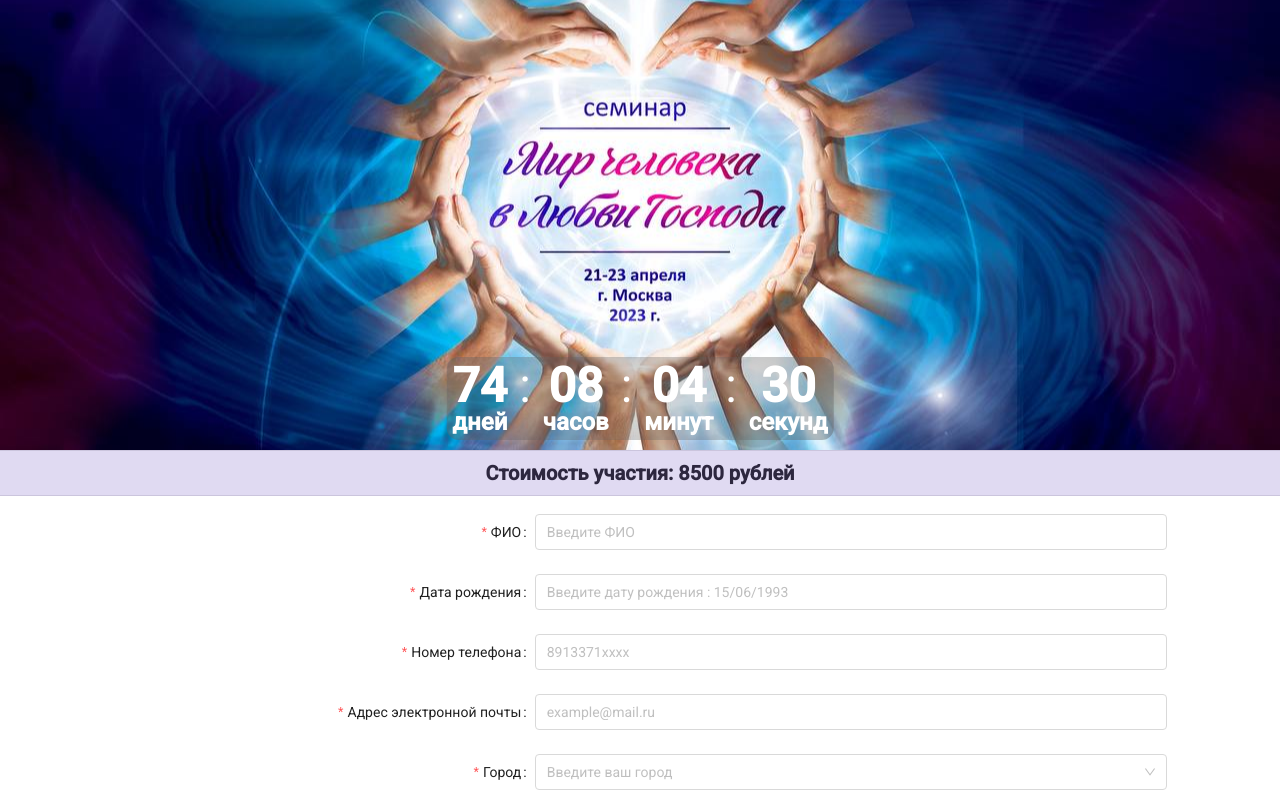
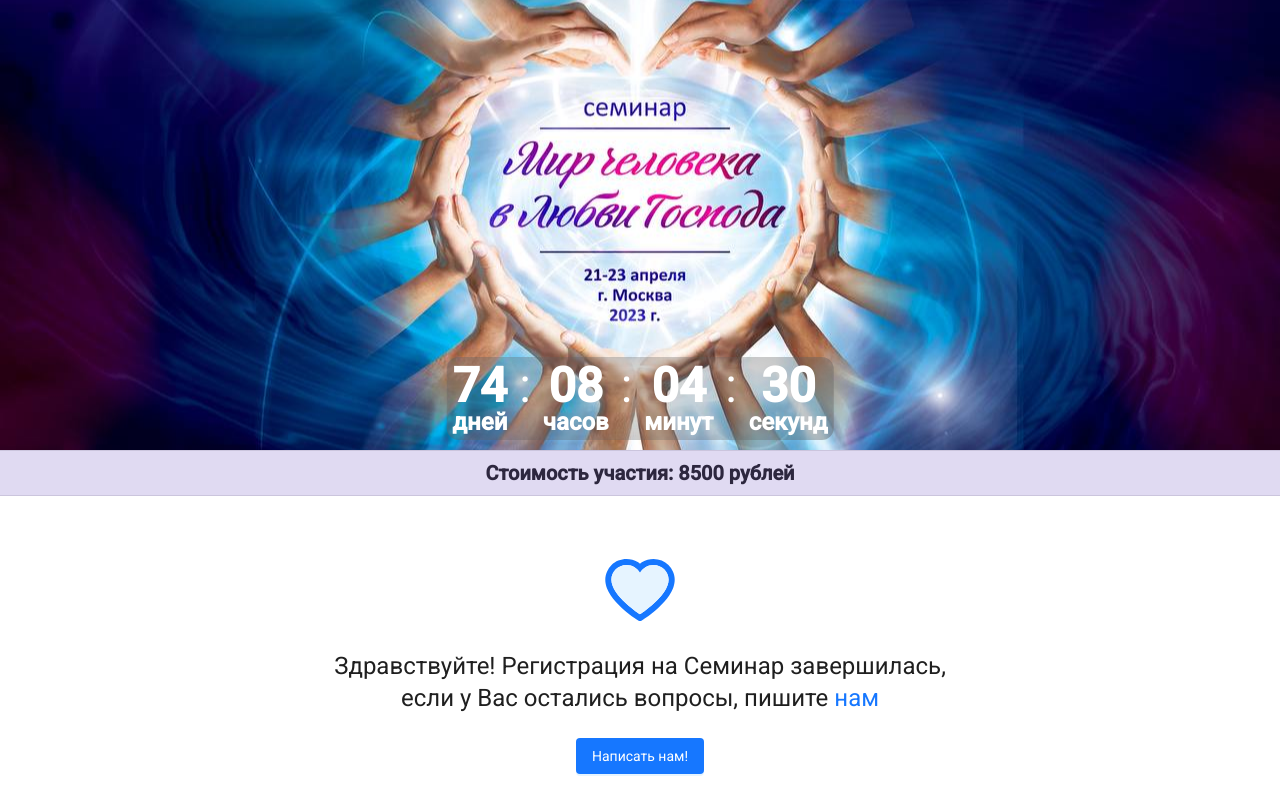
Before and after one commit to Vasyah/seminar-frontend, a React (Create React App) app: page / in a window 1280 px wide. Shown: the top 800 px of the page. Built offline with nearby package versions, Linux system fonts and the light colour scheme.

Commit message:
-add RegistrationEnd.tsx

```diff
--- a/public/index.html
+++ b/public/index.html
@@ -7,7 +7,7 @@
     <meta name="theme-color" content="#000000" />
     <meta
       name="description"
-      content="Web site created using create-react-app"
+      content="Семинар Москва"
     />
     <meta http-equiv="Permissions-Policy" content="interest-cohort=()">
     <link rel="apple-touch-icon" href="%PUBLIC_URL%/logo192.png" />
--- a/src/components/Container/Container.tsx
+++ b/src/components/Container/Container.tsx
@@ -1,4 +1,4 @@
-import React, { FC, useEffect, useState } from 'react';
+import React, { FC, useState } from 'react';
 import { ConfigProvider, Divider, Spin, Typography } from 'antd';
 import { Banner } from '../Banner/Banner';
 import { Tips } from '../Tips/Tips';
@@ -11,7 +11,7 @@ import { useWindowSize } from '../../hooks/useSize';
 import { OurTeachers } from '../OurTeachers/OutTeachers';
 import { RegistrationConfirm } from '../RegistrationConfirm/RegistrationConfirm';
 import { seminarPrice } from '../../utils/variables';
-import { getRegistrationTemplate } from '../../modules/RegistrationForm/helpers/getRegistrationTemplate';
+import { RegistrationEnd } from '../RegistrationEnd/RegistrationEnd';
 
 export interface ILayout {}
 
@@ -47,6 +47,7 @@ export const Container: FC<ILayout> = (props: ILayout) => {
   const size = useWindowSize();
   const [loading, setLoading] = useState(false);
   const [isModalOpen, setIsModalOpen] = useState(false);
+  const [registrationEnd, setRegistrationEnd] = useState(true);
 
   return (
     <ConfigProvider
@@ -86,12 +87,15 @@ export const Container: FC<ILayout> = (props: ILayout) => {
             </Typography.Title>
             <PriceContainer />
           </div>
+          {registrationEnd && <RegistrationEnd />}
+          {!registrationEnd && (
             <RegistrationFormContainer
               onEmailSent={() => {
                 setIsModalOpen(true);
               }}
               setLoading={(state: boolean) => setLoading(state)}
             />
+          )}
           <Tips />
           <Divider />
           <Map />
--- /dev/null
+++ b/src/components/RegistrationEnd/RegistrationEnd.tsx
@@ -0,0 +1,37 @@
+import React, { FC } from 'react';
+import { HeartTwoTone } from '@ant-design/icons';
+import { Button, Result } from 'antd';
+export interface IRegistrationEnd {}
+
+export const RegistrationEnd: FC<IRegistrationEnd> = (
+  props: IRegistrationEnd,
+) => {
+  const organizationContact = 'https://t.me/olyaolyaru';
+  const groupContact = 'https://t.me/olyaolyaru';
+
+  return (
+    <div>
+      <Result
+        icon={<HeartTwoTone />}
+        title={
+          <div>
+            Здравствуйте! Регистрация на Семинар завершилась, <br /> если у Вас
+            остались вопросы, пишите
+            <span>
+              <a href={organizationContact} target={'_blank'}>
+                &nbsp;нам
+              </a>
+            </span>
+          </div>
+        }
+        extra={
+          <Button.Group>
+            <Button type="primary" href={organizationContact} target={'_blank'}>
+              Написать нам!
+            </Button>
+          </Button.Group>
+        }
+      />
+    </div>
+  );
+};
```
Lines whose indentation alone changed are shown as unchanged.
